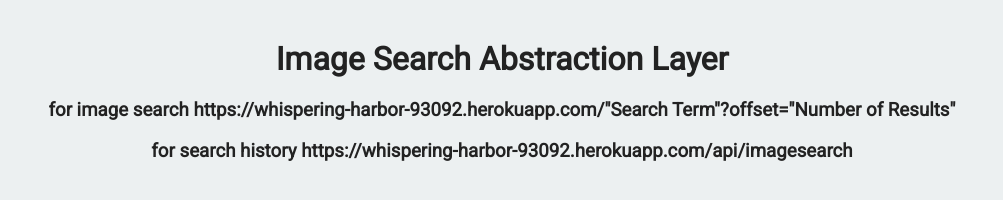
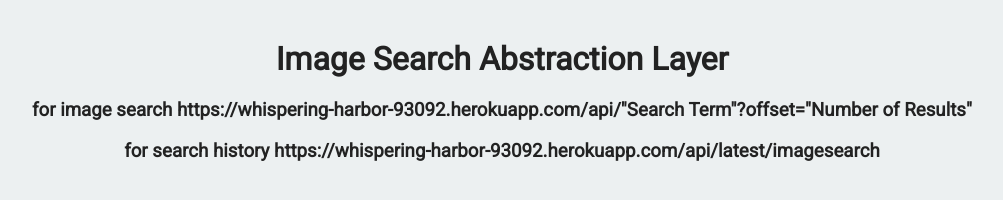
Before and after one commit to ReanyAlex/image_search_abstraction, a website: page views/index.html in a window 1280 px wide. Shown: the whole page, without its empty margins (138-1141 px from the left). Drawn offline with Linux system fonts and the light colour scheme.

Commit message:
testing heroku

```diff
--- a/views/index.html
+++ b/views/index.html
@@ -10,8 +10,8 @@
    <body>
       <div class="container">
          <h1>Image Search Abstraction Layer</h1>
-         <h3>for image search https://whispering-harbor-93092.herokuapp.com/"Search Term"?offset="Number of Results"</h3>
-         <h3>for search history https://whispering-harbor-93092.herokuapp.com/api/imagesearch</h3>
+         <h3>for image search https://whispering-harbor-93092.herokuapp.com/api/"Search Term"?offset="Number of Results"</h3>
+         <h3>for search history https://whispering-harbor-93092.herokuapp.com/api/latest/imagesearch</h3>
 
       </div>
    </body>
```
